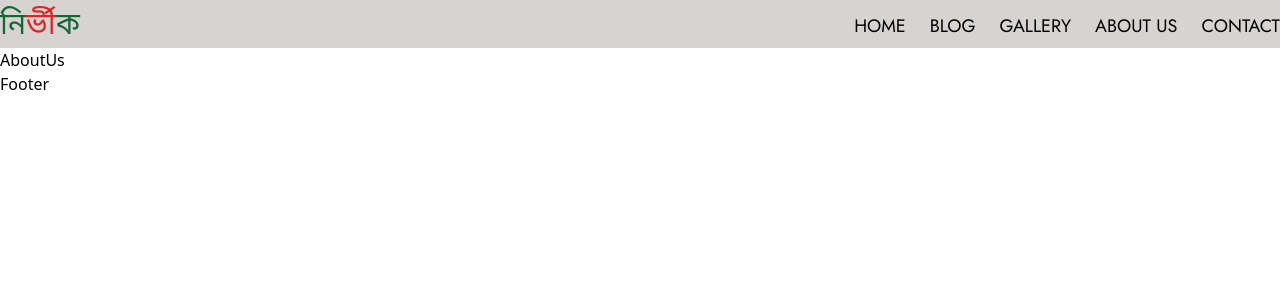
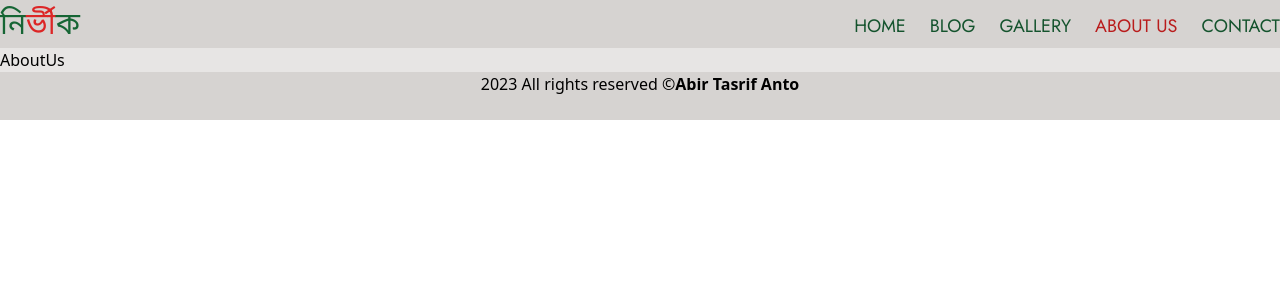
Before and after one commit to abirtasrif/nirvik-blood-donation, a React (Vite) app: page /about in a window 1280 px wide. Shown: the top 300 px of the page. Built offline with nearby package versions, Linux system fonts and the light colour scheme.

Commit message:
Nav & footer completed

```diff
--- a/src/App.jsx
+++ b/src/App.jsx
@@ -10,7 +10,7 @@ import Contact from "./pages/Contact";
 
 const App = () => {
   return (
-    <div>
+    <div className="bg-stone-200">
       <Navbar />
       <Routes>
         <Route path="/" element={<Home />} />
--- a/src/components/Footer.jsx
+++ b/src/components/Footer.jsx
@@ -1,7 +1,14 @@
 import React from "react";
 
 const Footer = () => {
-  return <div>Footer</div>;
+  return (
+    <div className="bg-stone-300 h-12  text-center">
+      <span className="container mx-auto">
+        {new Date().getFullYear()} All rights reserved &copy;
+        <b>Abir Tasrif Anto</b>
+      </span>
+    </div>
+  );
 };
 
 export default Footer;
--- a/src/components/Navbar.jsx
+++ b/src/components/Navbar.jsx
@@ -10,12 +10,37 @@ const Navbar = () => {
             নি<span className="text-red-600">র্ভী</span>ক
           </p>
         </div>
-        <div className="menu-items flex flex-row items-center gap-6 text-lg uppercase">
-          <NavLink to="/">Home</NavLink>
-          <NavLink to="/blog">Blog</NavLink>
-          <NavLink to="/gallery">Gallery</NavLink>
-          <NavLink to="/about">About Us</NavLink>
-          <NavLink to="/contact">Contact</NavLink>
+        <div className="menu-items flex flex-row items-center gap-6 text-lg uppercase relative">
+          <NavLink
+            className=" text-green-900 hover:text-red-600 duration-300"
+            to="/"
+          >
+            Home
+          </NavLink>
+          <NavLink
+            className=" text-green-900 hover:text-red-600 duration-300"
+            to="/blog"
+          >
+            Blog
+          </NavLink>
+          <NavLink
+            className=" text-green-900 hover:text-red-600 duration-300"
+            to="/gallery"
+          >
+            Gallery
+          </NavLink>
+          <NavLink
+            className=" text-green-900 hover:text-red-600 duration-300"
+            to="/about"
+          >
+            About Us
+          </NavLink>
+          <NavLink
+            className=" text-green-900 hover:text-red-600 duration-300"
+            to="/contact"
+          >
+            Contact
+          </NavLink>
         </div>
       </div>
     </div>
--- a/src/index.css
+++ b/src/index.css
@@ -19,3 +19,7 @@
 .menu-items {
   font-family: "Jost", sans-serif;
 }
+
+.active {
+  color: #b91c1c;
+}
```
